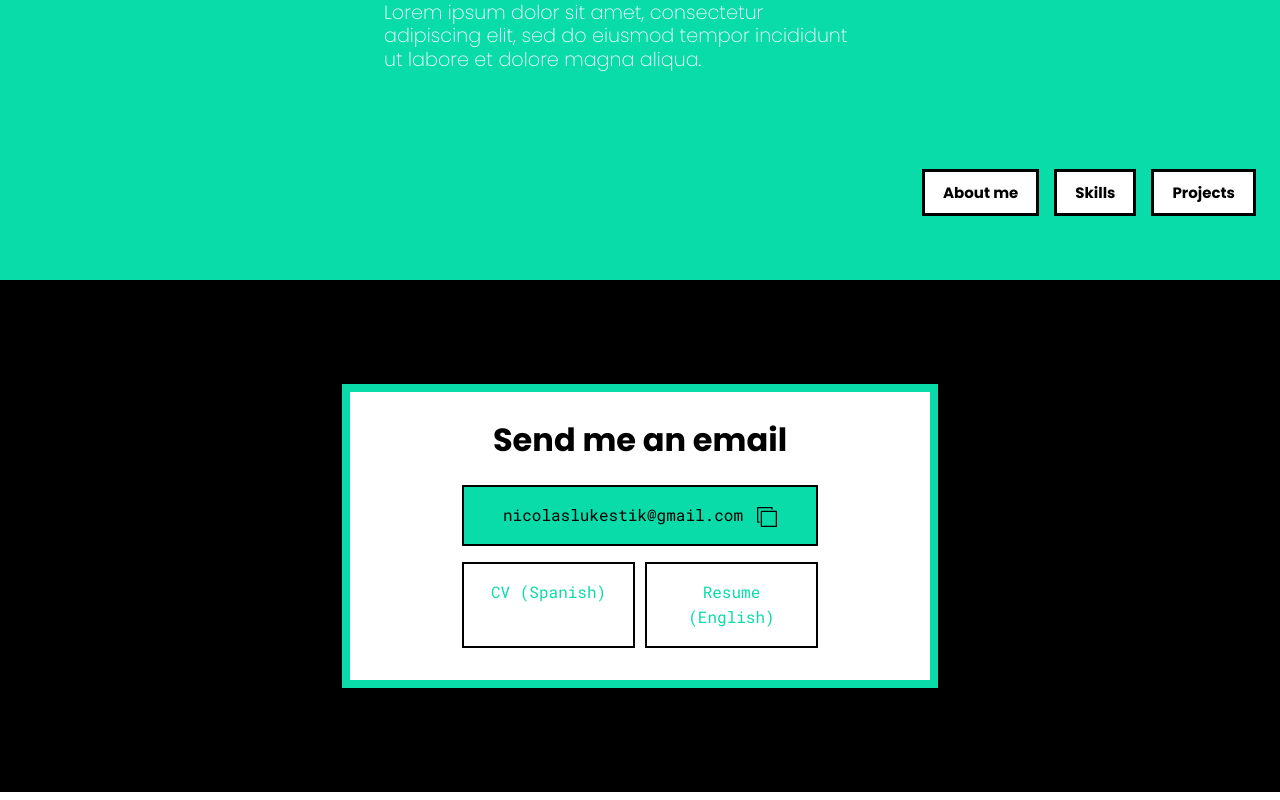
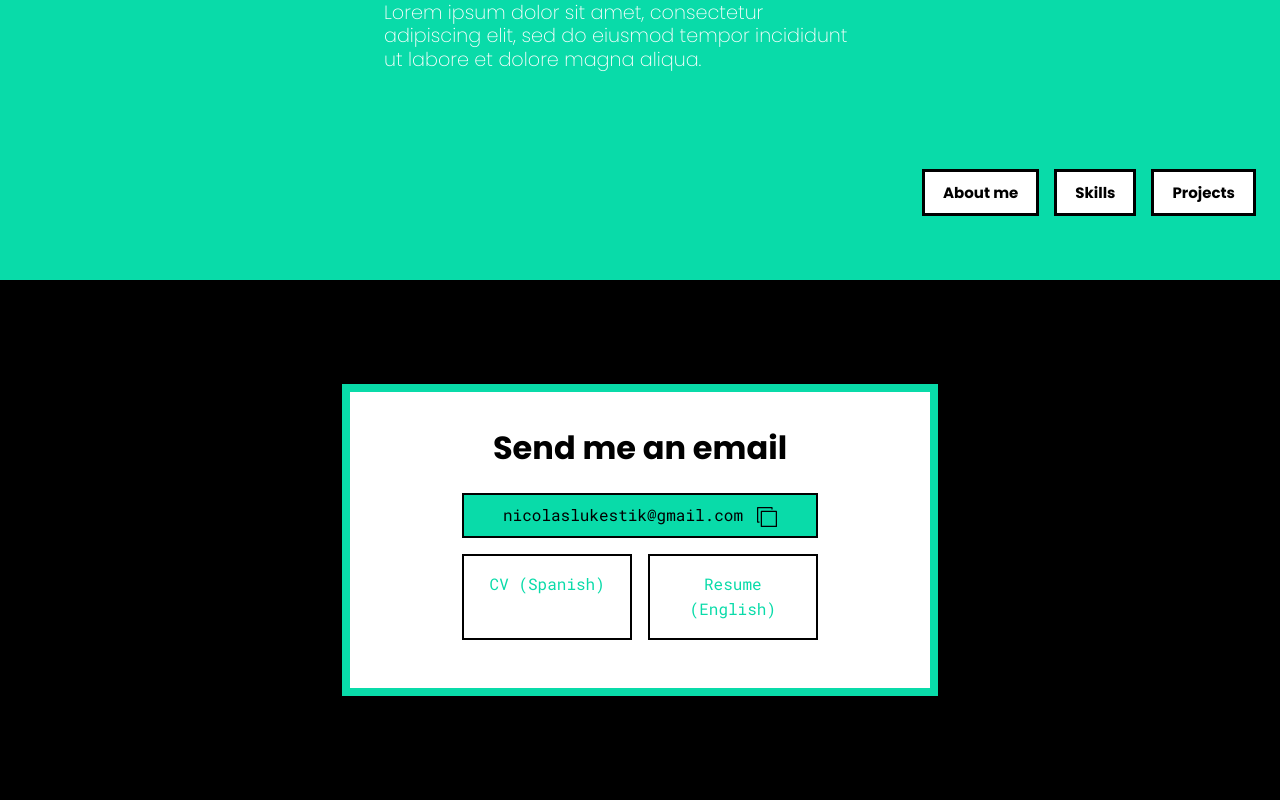
Before and after one commit to nlukestik/MyPortfolio, a React (Create React App) app: page / in a window 1280 px wide. Shown: the part 320-1120 px from the top of the page. Built offline with nearby package versions, Linux system fonts and the light colour scheme.

Commit message:
Contact section adjustments

```diff
--- a/src/components/BackToTop.jsx
+++ b/src/components/BackToTop.jsx
@@ -12,6 +12,11 @@ const useStyles = makeStyles((theme) => ({
 		bottom: theme.spacing(6),
 		right: theme.spacing(6),
 	},
+	btn : {
+		"&:hover" : {
+			background: "#09DBA9"
+		}
+	}
 }));
 
 function ScrollTop(props) {
@@ -46,10 +51,12 @@ ScrollTop.propTypes = {
 };
 
 export default function BackToTop() {
+	const classes = useStyles()
+
 	return(
 		<>
 			<ScrollTop>
-				<Fab color="primary" size="small" aria-label="scroll back to top">
+				<Fab color="primary" className={classes.btn} size="small" aria-label="scroll back to top">
 					<KeyboardArrowUpIcon />
 				</Fab>
 			</ScrollTop>
--- a/src/components/Contact.jsx
+++ b/src/components/Contact.jsx
@@ -7,39 +7,40 @@ import {ReactComponent as SvgCopy} from '../svgicons/copy.svg';
 const useStyles = makeStyles((theme) => ({
 	mainContainer: {
 		display: "flex",
-    margin: "auto",
 		justifyContent: "center",
 		padding: "2.5em 3em",
-    background: "black"
+		background: "black",
 	},
 	formContainer: {
 		width: "30%",
 		margin: "4em 0",
-    padding: "1.5em 7em 2em",
+		padding: "2em 7em 3em",
 		border: "8px solid #09DBA9",
 		background: "white",
 	},
 	formTitle: {
 		fontWeight: "bold",
 		justifyContent: "center",
+		textAlign: "center",
 	},
 	formEmail: {
+		display: "flex",
 		marginBottom:"1em",
 		justifyContent: "center",
 		background: "#09DBA9",
 		border: "2px solid black"
 	},
 	email: {
-    margin: "0.5em 1em",
 		padding: "0.5em",
 	},
-  // formButtons: {
+	formButtons: {
 
-  // },
+	},
 	cvButtons: {
 		width: "100%",
 		padding: "1em 0.5em",
 		textAlign: "center",
+		alignItems: "center",
 		color: "#09DBA9",
 		border: "2px solid black",
 		textDecoration: "none"
@@ -69,19 +70,16 @@ export default function Contact() {
 	};
 
 	return(
-    <>
 		<div className={classes.mainContainer} id="contact">
-        <div className={classes.formContainer}>
 
-          <Grid container spacing={2} className={classes.formTitle}>
-            <Grid item>
+				<Grid className={classes.formContainer}>
+
+					<Grid item md={12} className={classes.formTitle}>
 						<h1 style={{marginTop: "0"}}>Send me an email</h1>
 					</Grid>
-          </Grid>
 
-          <Grid container className={classes.formEmail}>
-            <Grid item className={classes.email}>
-
+					<Grid item md={12} className={classes.formEmail}>
+						<div className={classes.email}>
 							<code>
 								<a
 									href="mailto:nicolaslukestik@gmail.com"
@@ -91,18 +89,12 @@ export default function Contact() {
 							</code>
 
 							<ClickAwayListener onClickAway={handleTooltipClose}>
-
 									<Tooltip
 										arrow
 										placement="right"
-                    PopperProps={{
-                      disablePortal: true,
-                    }}
 										open={open}
-                    disableHoverListener
 										disableTouchListener
-                    title="Copy to Clipboard"
-                  >
+										title="Copied to Clipboard">
 										<Button
 											className={classes.copyBtn}
 											disableRipple
@@ -110,24 +102,28 @@ export default function Contact() {
 											<SvgCopy />
 										</Button>
 									</Tooltip>
-
 							</ClickAwayListener>
-
-            </Grid>
+						</div>
 					</Grid>
 
-          <div style={{display: "flex"}}>
-            <a className={classes.cvButtons} href="CV-Nicolas-Lukestik.pdf" download  style={{marginRight: "3%"}}>
+					<Grid container spacing={2} className={classes.formButtons}>
+
+						<Grid item lg={6} md={6} sm={12} style={{display: "flex"}}>
+								<a className={classes.cvButtons} href="CV-Nicolas-Lukestik.pdf" download >
 									<code>CV (Spanish)</code>
 								</a>
+						</Grid>
 
+						<Grid item lg={6} md={6} sm={12} style={{display: "flex"}}>
 								<a className={classes.cvButtons} href="Resume-Nicolas-Lukestik.pdf" download>
 									<code>Resume (English)</code>
 								</a>
-          </div>
+						</Grid>
+
+					</Grid>
+
+				</Grid>
 
 		</div>
-      </div>
-    </>
 	)
 }
```
Lines whose indentation alone changed are shown as unchanged.
